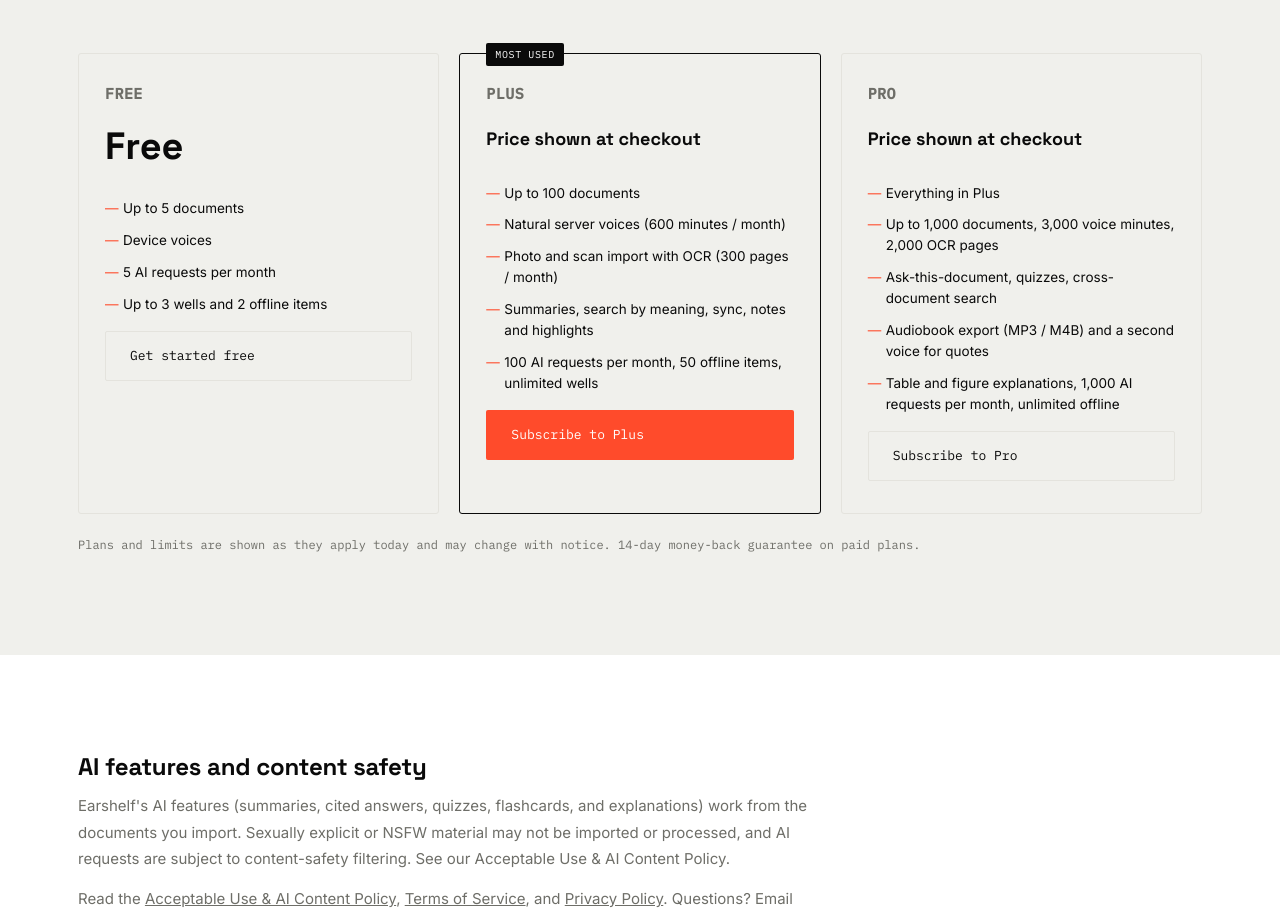
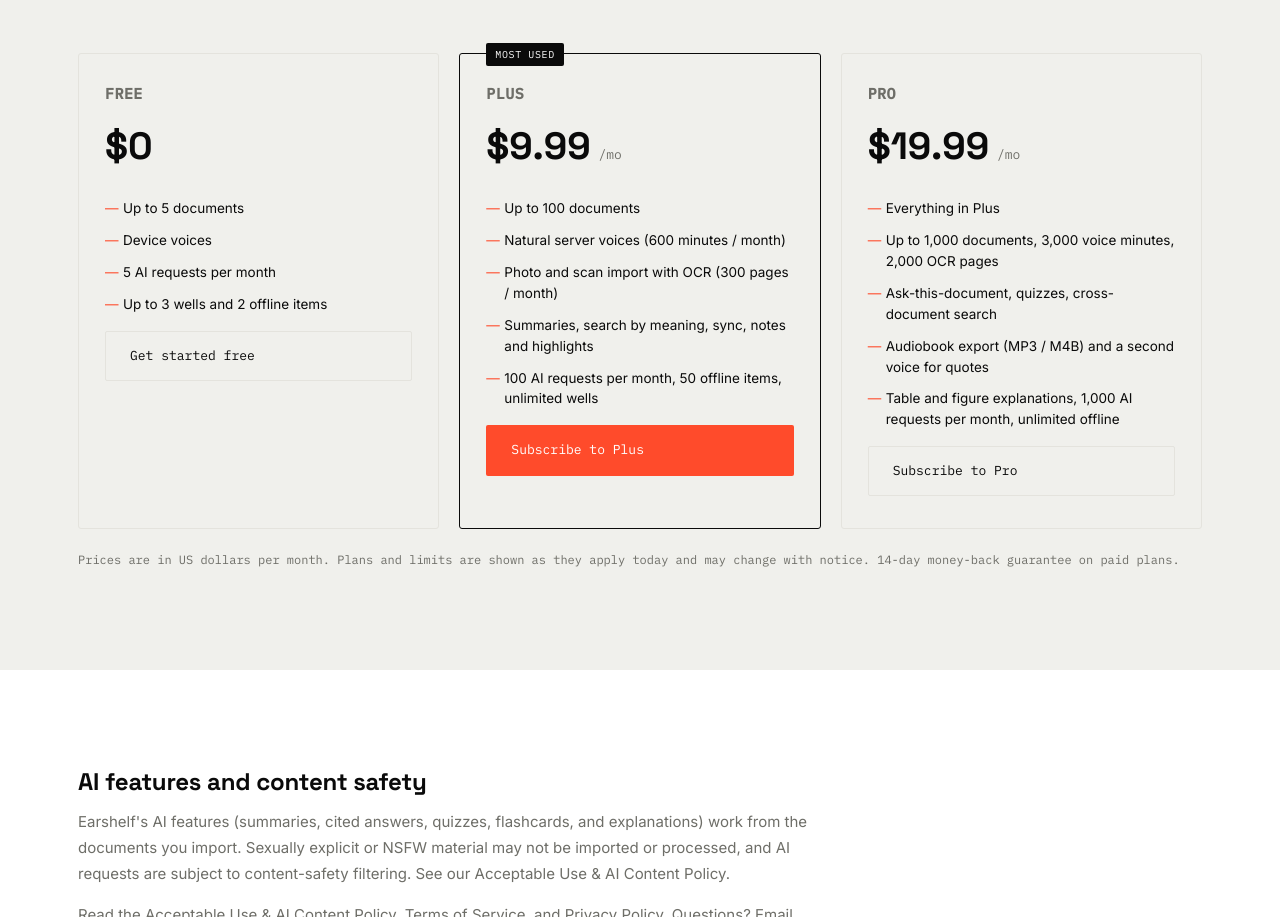
Before and after one commit to imwithoutlimits/freshbread, a plain HTML site: page apps/earshelf.html in a window 1280 px wide. Shown: the part 2076-2993 px from the top of the page. Drawn offline with Linux system fonts and the light colour scheme.

Commit message:
Add files via upload

```diff
--- a/apps/earshelf.html
+++ b/apps/earshelf.html
@@ -73,7 +73,7 @@
     <div class="tiers">
 <div class="tier">
   <h4>Free</h4>
-  <div class="price">Free</div>
+  <div class="price">$0</div>
   <ul><li>Up to 5 documents</li>
 <li>Device voices</li>
 <li>5 AI requests per month</li>
@@ -82,7 +82,7 @@
 </div>
 <div class="tier featured">
   <h4>Plus</h4>
-  <div class="price" style="font-size:18px;line-height:1.3;padding:10px 0;">Price shown at checkout</div>
+  <div class="price">$9.99<span> /mo</span></div>
   <ul><li>Up to 100 documents</li>
 <li>Natural server voices (600 minutes / month)</li>
 <li>Photo and scan import with OCR (300 pages / month)</li>
@@ -92,7 +92,7 @@
 </div>
 <div class="tier">
   <h4>Pro</h4>
-  <div class="price" style="font-size:18px;line-height:1.3;padding:10px 0;">Price shown at checkout</div>
+  <div class="price">$19.99<span> /mo</span></div>
   <ul><li>Everything in Plus</li>
 <li>Up to 1,000 documents, 3,000 voice minutes, 2,000 OCR pages</li>
 <li>Ask-this-document, quizzes, cross-document search</li>
@@ -101,7 +101,7 @@
   <a class="btn btn-ghost-light" href="../contact.html"><!-- TODO: replace with the app address (Free) or the Creem checkout link (paid plans) -->Subscribe to Pro</a>
 </div>
     </div>
-    <p class="mono" style="margin-top:22px;color:var(--mute);font-size:12px;">Plans and limits are shown as they apply today and may change with notice. 14-day money-back guarantee on paid plans.</p>
+    <p class="mono" style="margin-top:22px;color:var(--mute);font-size:12px;">Prices are in US dollars per month. Plans and limits are shown as they apply today and may change with notice. 14-day money-back guarantee on paid plans.</p>
   </div>
 </section>
 
```
Also changed, not shown: apps/tapestry.html (+4 -4 lines).
